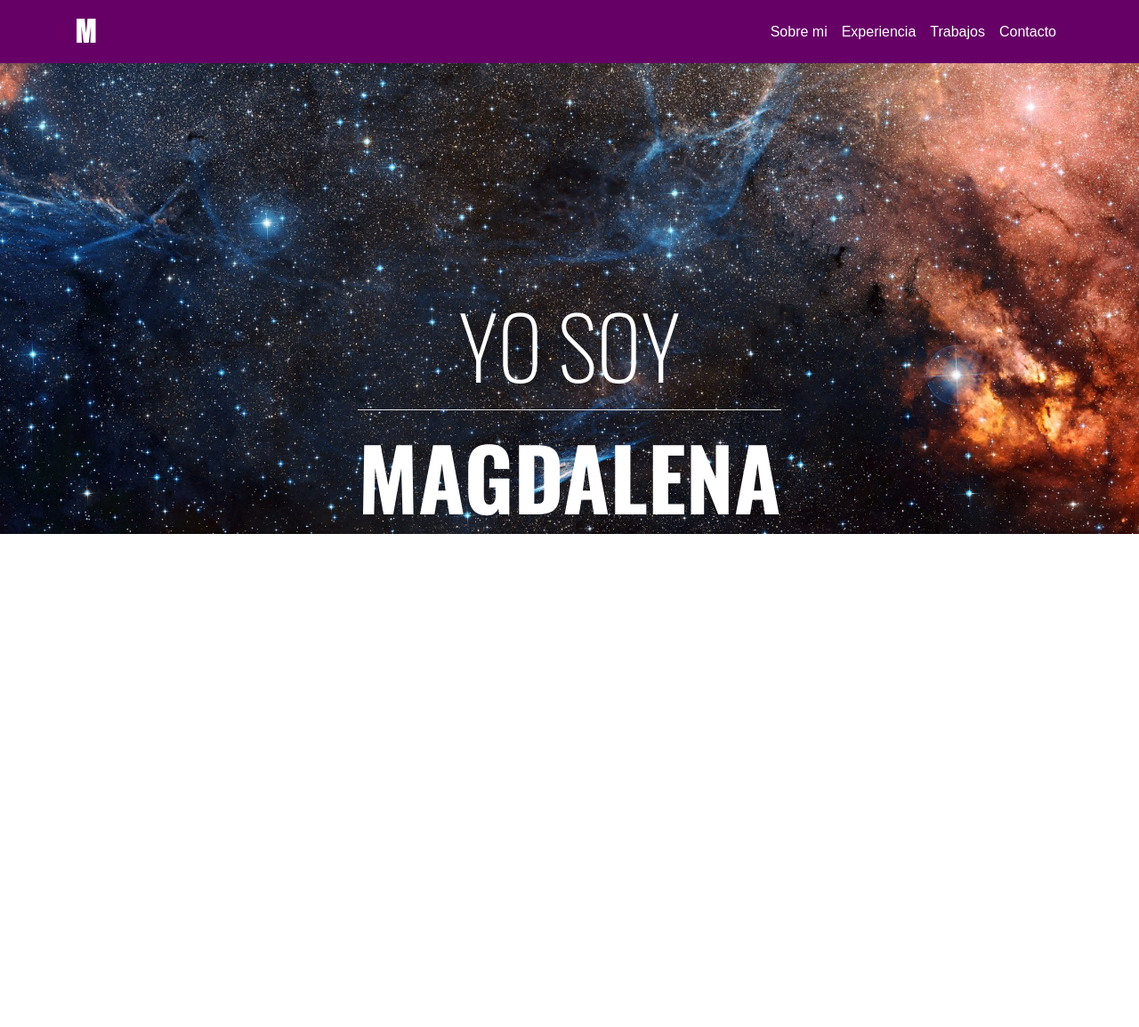
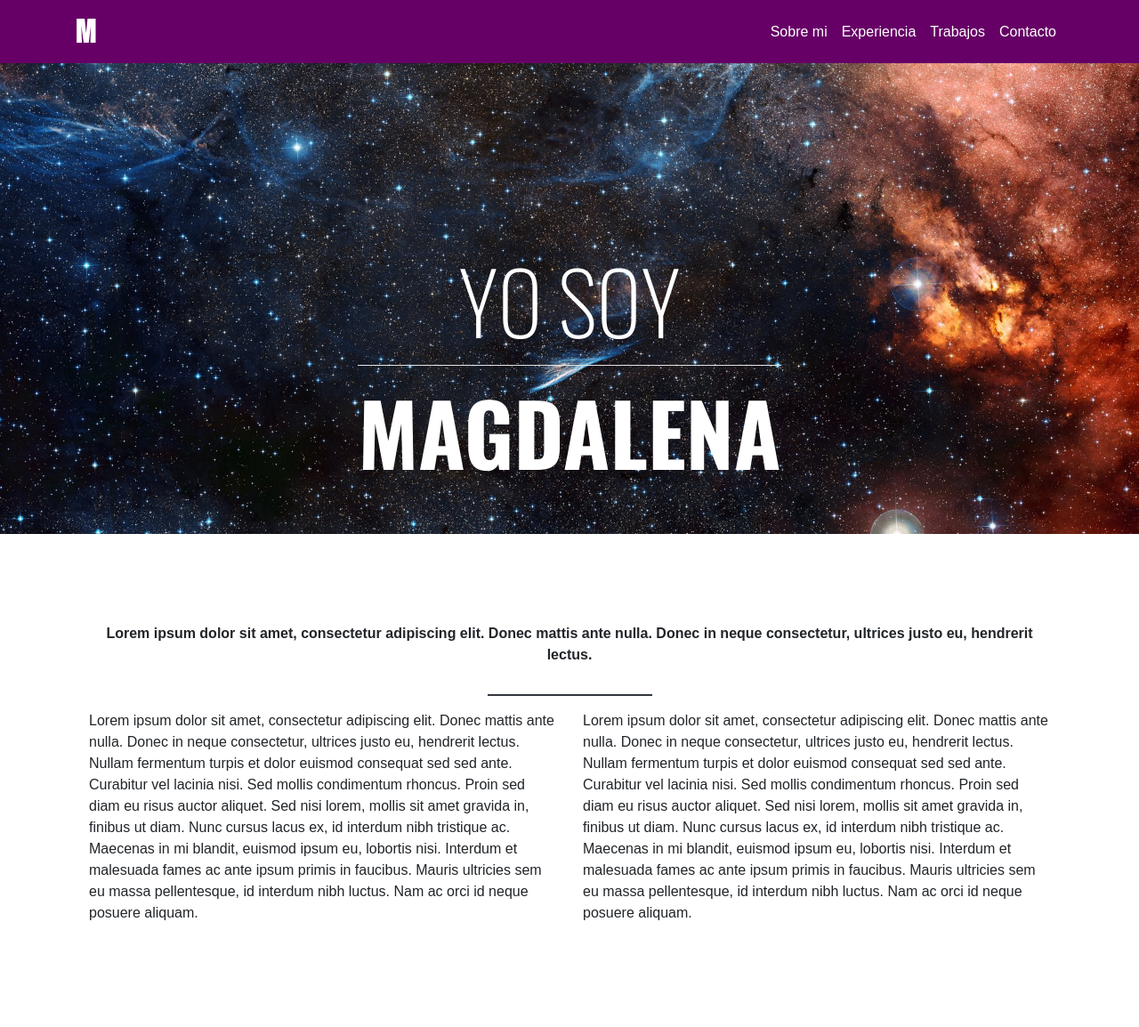
Before and after one commit to H4K1/portafolio, a plain HTML site: page index.html in a window 1280 px wide. Shown: the whole page at 89% size. Before the commit the page ends 800 px from the top, so only its background shows below. Drawn offline with nearby package versions, Linux system fonts and the light colour scheme.

Commit message:
Se termino la sección sobre mi

```diff
--- a/assets/css/style.css
+++ b/assets/css/style.css
@@ -14,6 +14,14 @@ body{
 
 .title{
 	font-family: 'Oswald', sans-serif;
+}
+
+.p-6{
+	padding:100px;
+}
+
+.linea{
+	padding:0.3px;
 }
 
 /*	Nav	*/
@@ -35,6 +43,7 @@ header{
 	background-repeat:no-repeat;
 	background-position: center center;
 	height:600px;
+	padding:50px;
 }
 
 .header{
--- a/index.html
+++ b/index.html
@@ -46,6 +46,20 @@
 			</div>
 		</header>
 
+		<main class="d-none d-md-block ">
+			<section class="row p-6">
+				<p class="col-12 font-weight-bolder text-center">Lorem ipsum dolor sit amet, consectetur adipiscing elit. Donec mattis ante nulla. Donec in neque consectetur, ultrices justo eu, hendrerit lectus.</p>
+
+				<hr class="linea offset-5 col-2 offset-5 w-25 text-center bg-dark">
+
+				<p class="col-6">Lorem ipsum dolor sit amet, consectetur adipiscing elit. Donec mattis ante nulla. Donec in neque consectetur, ultrices justo eu, hendrerit lectus. Nullam fermentum turpis et dolor euismod consequat sed sed ante. Curabitur vel lacinia nisi. Sed mollis condimentum rhoncus. Proin sed diam eu risus auctor aliquet. Sed nisi lorem, mollis sit amet gravida in, finibus ut diam. Nunc cursus lacus ex, id interdum nibh tristique ac. Maecenas in mi blandit, euismod ipsum eu, lobortis nisi. Interdum et malesuada fames ac ante ipsum primis in faucibus. Mauris ultricies sem eu massa pellentesque, id interdum nibh luctus. Nam ac orci id neque posuere aliquam.</p>
+
+				<p class="col-6">Lorem ipsum dolor sit amet, consectetur adipiscing elit. Donec mattis ante nulla. Donec in neque consectetur, ultrices justo eu, hendrerit lectus. Nullam fermentum turpis et dolor euismod consequat sed sed ante. Curabitur vel lacinia nisi. Sed mollis condimentum rhoncus. Proin sed diam eu risus auctor aliquet. Sed nisi lorem, mollis sit amet gravida in, finibus ut diam. Nunc cursus lacus ex, id interdum nibh tristique ac. Maecenas in mi blandit, euismod ipsum eu, lobortis nisi. Interdum et malesuada fames ac ante ipsum primis in faucibus. Mauris ultricies sem eu massa pellentesque, id interdum nibh luctus. Nam ac orci id neque posuere aliquam.</p>
+			</section>
+		</main>
+
+
+
     <!-- Optional JavaScript -->
     <!-- jQuery first, then Popper.js, then Bootstrap JS -->
     <script src="https://code.jquery.com/jquery-3.5.1.slim.min.js" integrity="sha384-DfXdz2htPH0lsSSs5nCTpuj/zy4C+OGpamoFVy38MVBnE+IbbVYUew+OrCXaRkfj" crossorigin="anonymous"></script>
```
